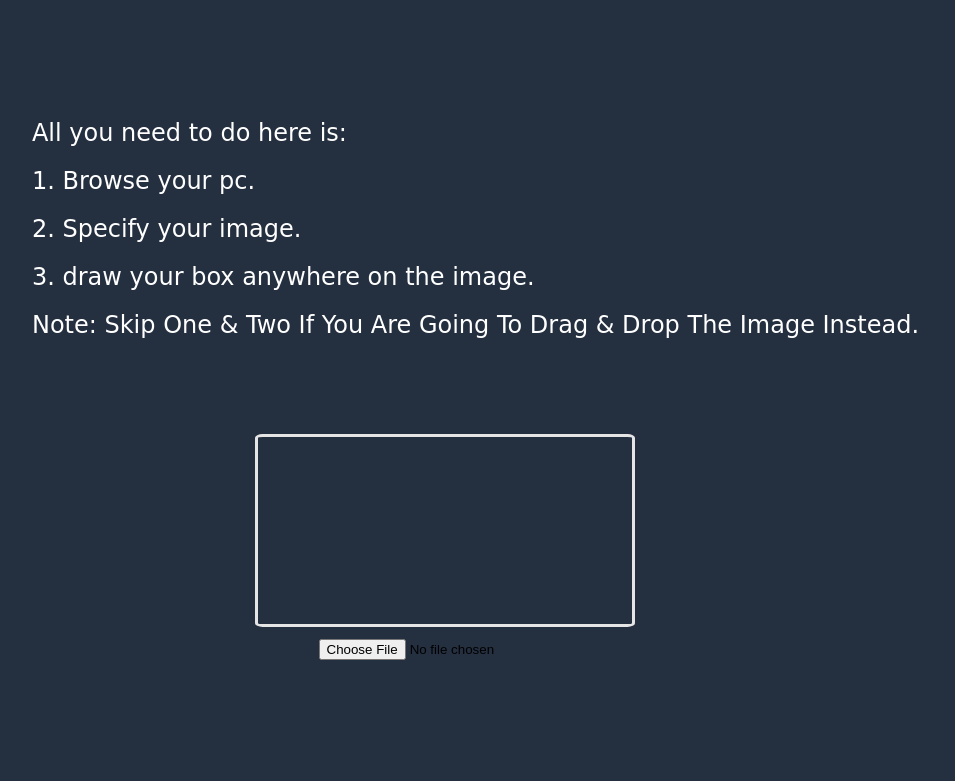
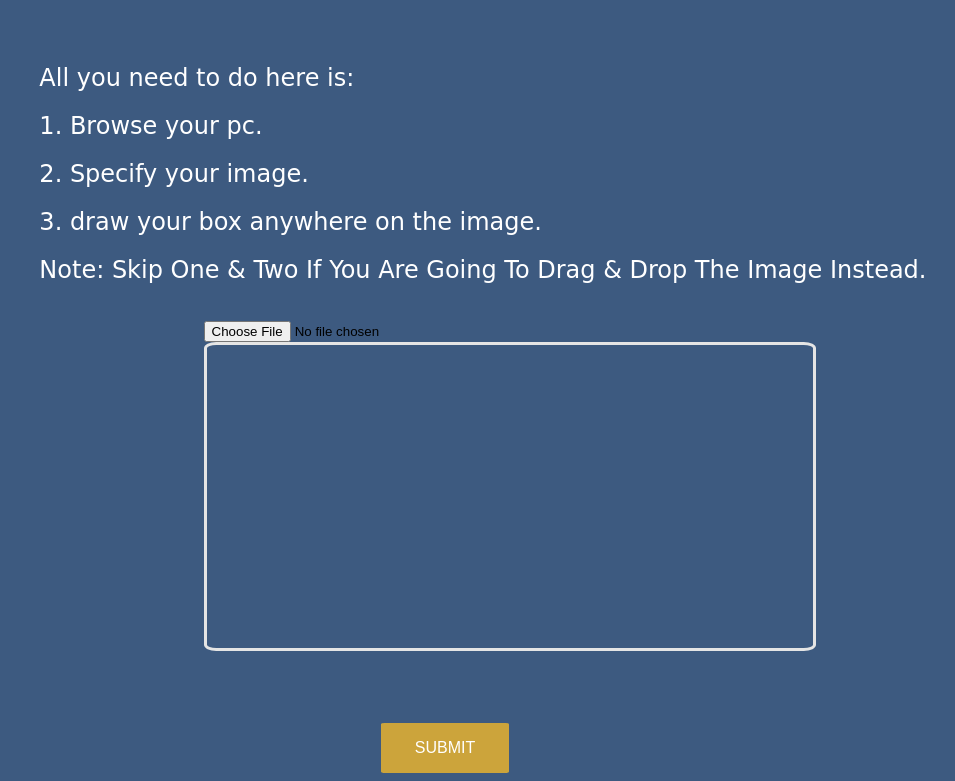
Before and after one commit to Marwa2Mohamed/DetectTheBoundingBox, a plain HTML site: page index.html in a window 1280 px wide. Shown: the part 121-902 px from the top of the page, without its empty margins (195-1150 px from the left). Before the commit the page ends 800 px from the top, so only its background shows below. Drawn offline with Linux system fonts and the light colour scheme.

Commit message:
A form is added with a hidden input text and values for a demo + edit the styling sheet

```diff
--- a/index.css
+++ b/index.css
@@ -5,7 +5,7 @@
 }
 
 body{
-    background-color: #242F40;
+    background-color: #3d5a80;
     -webkit-display: flex;
     -ms-display: flex;
     -moz-display: flex;
@@ -29,7 +29,7 @@ h1{
     margin-top: 2%;
 }
 
-p{
+p {
 
     color: #FFF;
     font-family: cursive;
@@ -38,21 +38,43 @@ p{
     word-break: break-word;
     line-height: 2em;
     margin-top: 2%;
+    margin-left: 6%;
 }
 
 p label {
     text-transform: capitalize;
 }
 
-#img {
+.rendring {
+        margin-left: -14%;
+}
+
+.rendring input[type="file"] {
+    margin-top: 1%;
+    margin-left:0;
+    display: block;
+
+
+}
+
+.rendring canvas {
     display: block;
     border: 3px solid #E5E5E5;
     border-radius: 2%;
-    width: 30%;
-    height: 30%;
+    width: 200%;
 }
-#imageFile {
-    margin-top: 1%;
-    display: block;
 
+#coordinatesform input[type ="submit"] {
+
+    box-shadow: 0 0 40px 40px #CCA43B inset, 0 0 0 0 #CCA43B;
+    transition: all 150ms ease-in-out;
+    border: 3px solid #CCA43B;
+    border-radius: 3%;
+    padding:10% 10%;
+    width: 10vw;
+    background-color: #CCA43B;
+    color: #FFF;
+    text-align: center;
+    text-transform: uppercase;
+    font-size: 1em;
 }
--- a/index.html
+++ b/index.html
@@ -3,7 +3,7 @@
   <head>
     <title> The Bounding Box </title>
     <meta charset="utf-8"/>
-    <meta name = "viewport""" content = "width = device-width, initial-scale = 1.0"/>
+    <meta name = "viewport" content = "width = device-width, initial-scale = 1.0"/>
     <link rel="stylesheet" href="index.css" type="text/css">
     <!--[if lt IE9]>
              <script src="html5shiv-master/dist/html5shiv.min.js"></script>
@@ -13,18 +13,37 @@
 
     <!-- a brief introduction about what the user should do-->
     <h1> the bounding box detector </h1>
-    <pre><p>
-        All you need to do here is:
-        1. Browse your pc.
-        2. Specify your image.
-        3. draw your box anywhere on the image.
+    <p>All you need to do here is:<br/>
+        1. Browse your pc.<br/>
+        2. Specify your image.<br/>
+        3. draw your box anywhere on the image.<br/>
         <label>note: skip one &amp; two if you are going to drag &amp; drop the image instead.</label>
-    </p></pre>
+    </p>
 
 
     <!--Loading the user's image-->
-        <canvas id="img"></canvas>
-        <input type="file" accept="image/*" id="imageFile"/>
+        <div class="rendring">
+            <input type="file" accept="image/*" id="imageFile"/>
+            <canvas id="img"></canvas>
+         </div>
+
+
+        <form action="boundingmain.py" method="get" name="coordinatesform" id="coordinatesform">
+
+            <label style="display: none;"> bottomLeftX: </label>
+            <input type="text" name="bottomLeftX" id="bottomLeftX" class="coordinates" value="1" style="display: none;"><br/>
+
+            <label style="display: none;"> bottomLeftY: </label>
+            <input type="text" name="bottomLeftY" id="bottomLeftY" class="coordinates" value="2" style="display: none;"><br/>
+
+            <label style="display: none;"> topRightX: </label>
+            <input type="text" name="topRightX" id="topRightX" class="coordinates" value="3" style="display: none;"><br/>
+
+            <label style="display: none;"> topRightY: </label>
+            <input type="text" name="topRightY" id="topRightY" class="coordinates" value="4" style="display: none;"><br/>
+
+            <input type="submit" name="submit" value="Submit">
+        </form>
 
 
     <script src="index.js" type="text/javascript"> </script>
```
Also changed, not shown: helo.txt (added), 1 other file.
